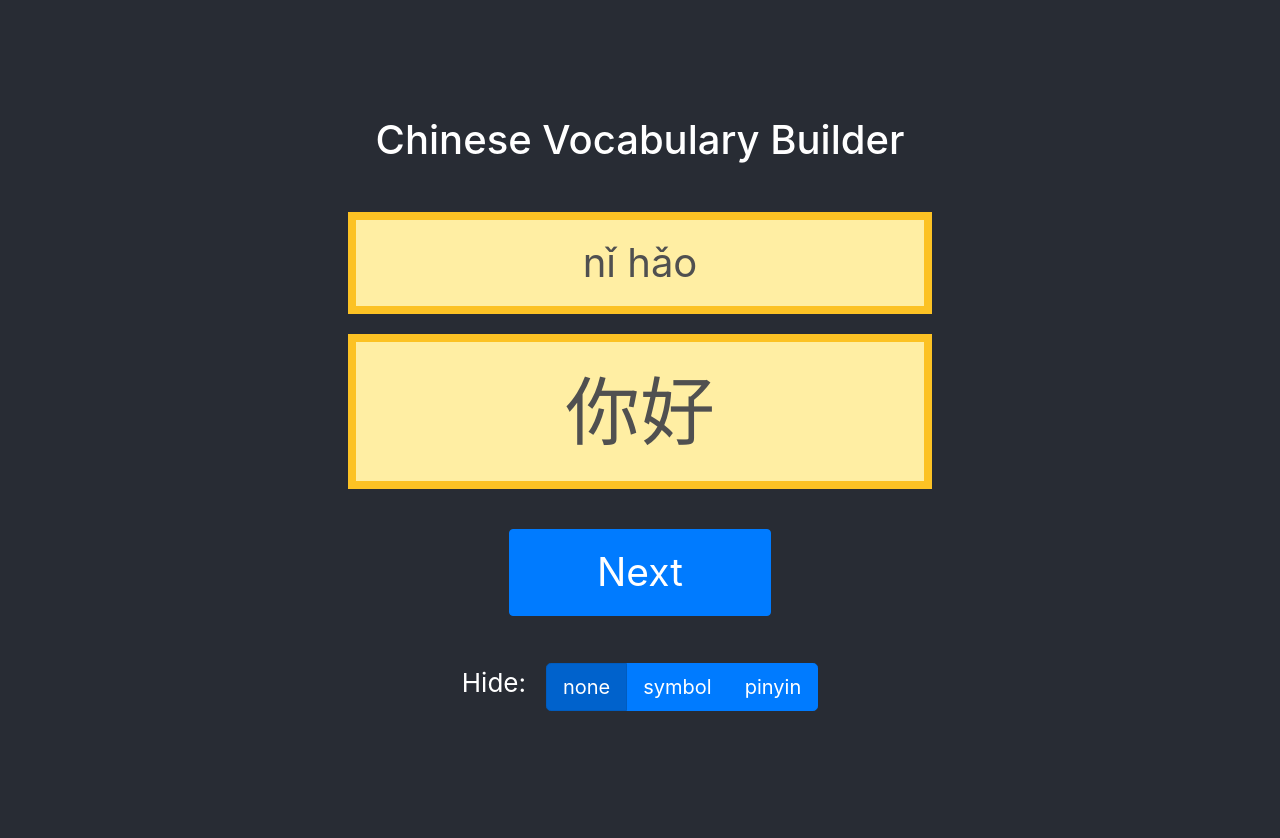
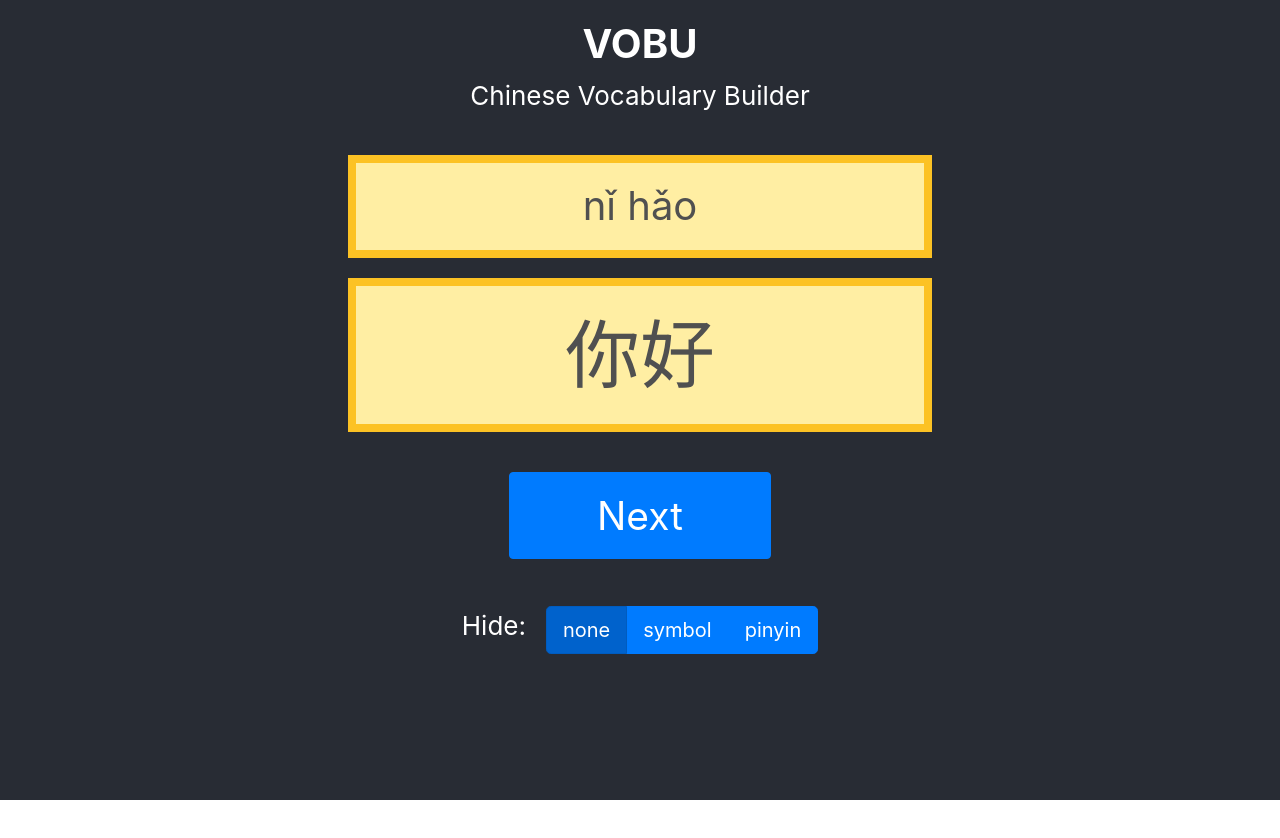
Before and after one commit to chwyean/vobu, a React (Create React App) app: page / in a window 1280 px wide. After the commit the page ends 800 px from the top, so only its background shows below. Built offline with nearby package versions, Linux system fonts and the light colour scheme; no server answers.

Commit message:
Update style and add S3 script

```diff
--- /dev/null
+++ b/public/error.css
@@ -0,0 +1,18 @@
+html {
+    background-color: #222f49;
+    min-height: 60vh;
+    display: flex;
+    flex-direction: column;
+    align-items: center;
+    align-content: center;
+    justify-content: center;
+    font-size: calc(10px + 2vmin);
+    color: white;
+    margin: 0px;
+    padding: 30px;
+}
+
+body {
+    justify-content: center;
+    align-content: center;
+}
--- a/src/App.css
+++ b/src/App.css
@@ -1,21 +1,22 @@
 .App {
   background-color: #282c34;
   text-align: center;
-  padding: 20px;
+  padding: 0px;
 }
 
 .App-header {
   background-color: #282c34;
   min-height: 100vh;
   /* min-width: 200px; */
-  min-width: 200px;
+  min-width: 100vw;
   display: flex;
   flex-direction: column;
   align-items: center;
-  justify-content: center;
+  /* justify-content: center; */
+  justify-content: start;
   font-size: calc(10px + 2vmin);
   color: white;
-  margin: 0px;
+  padding: 20px;
 }
 
 .App-link {
--- a/src/App.js
+++ b/src/App.js
@@ -57,8 +57,9 @@ class App extends React.Component {
       <div className="App">
         <header className="App-header">
           <h1>
-            Chinese Vocabulary Builder
+            <b>VOBU</b>
           </h1>
+          <div>Chinese Vocabulary Builder</div>
           <MainWindow class="mainWindow"
               wordPinyin={this.state.wordPinyin}
               wordSymbol={this.state.wordSymbol}
```
Also changed, not shown: public/error.html (added, +18 -0 lines), 1 other file (tests, documents, lock files or other folders).
